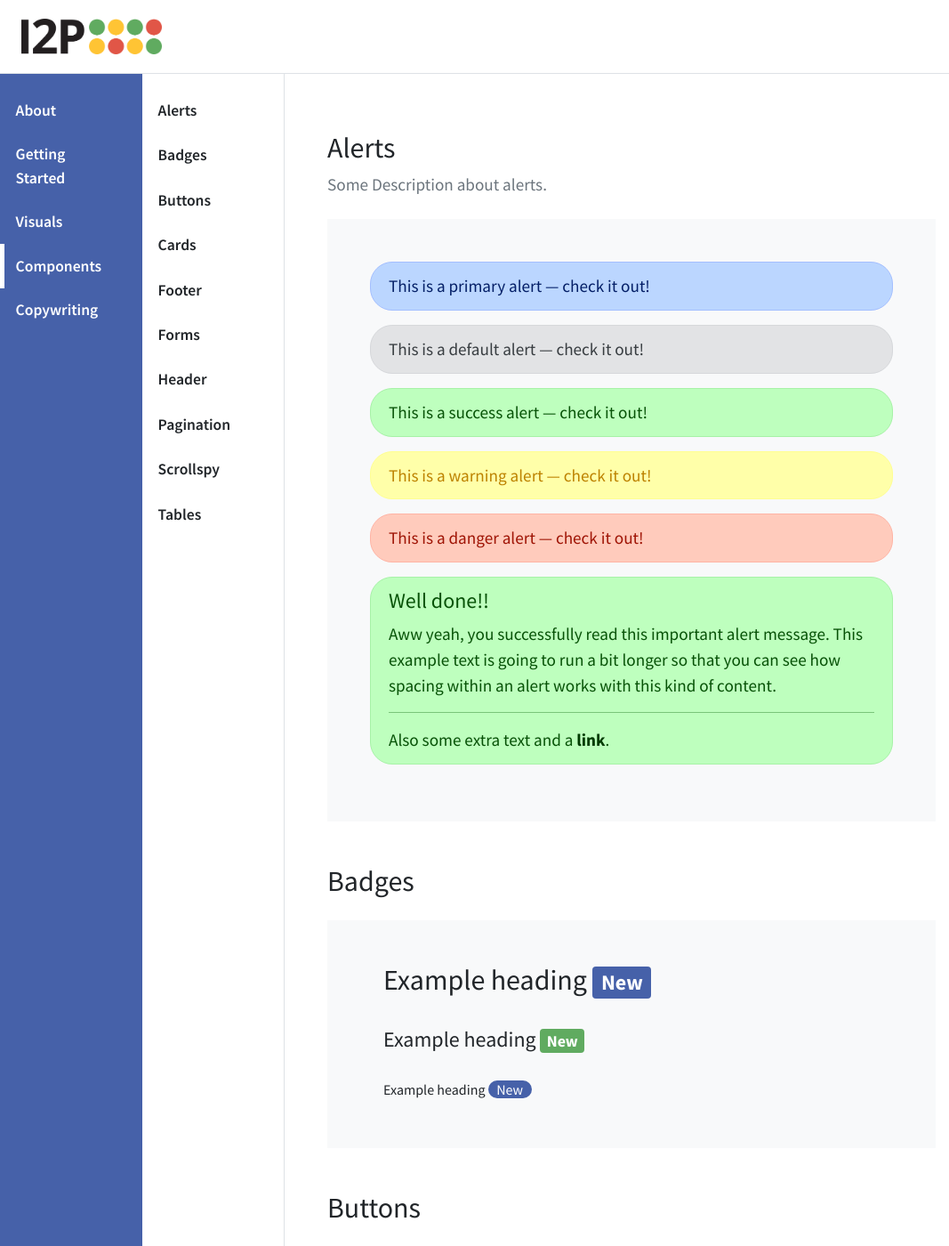
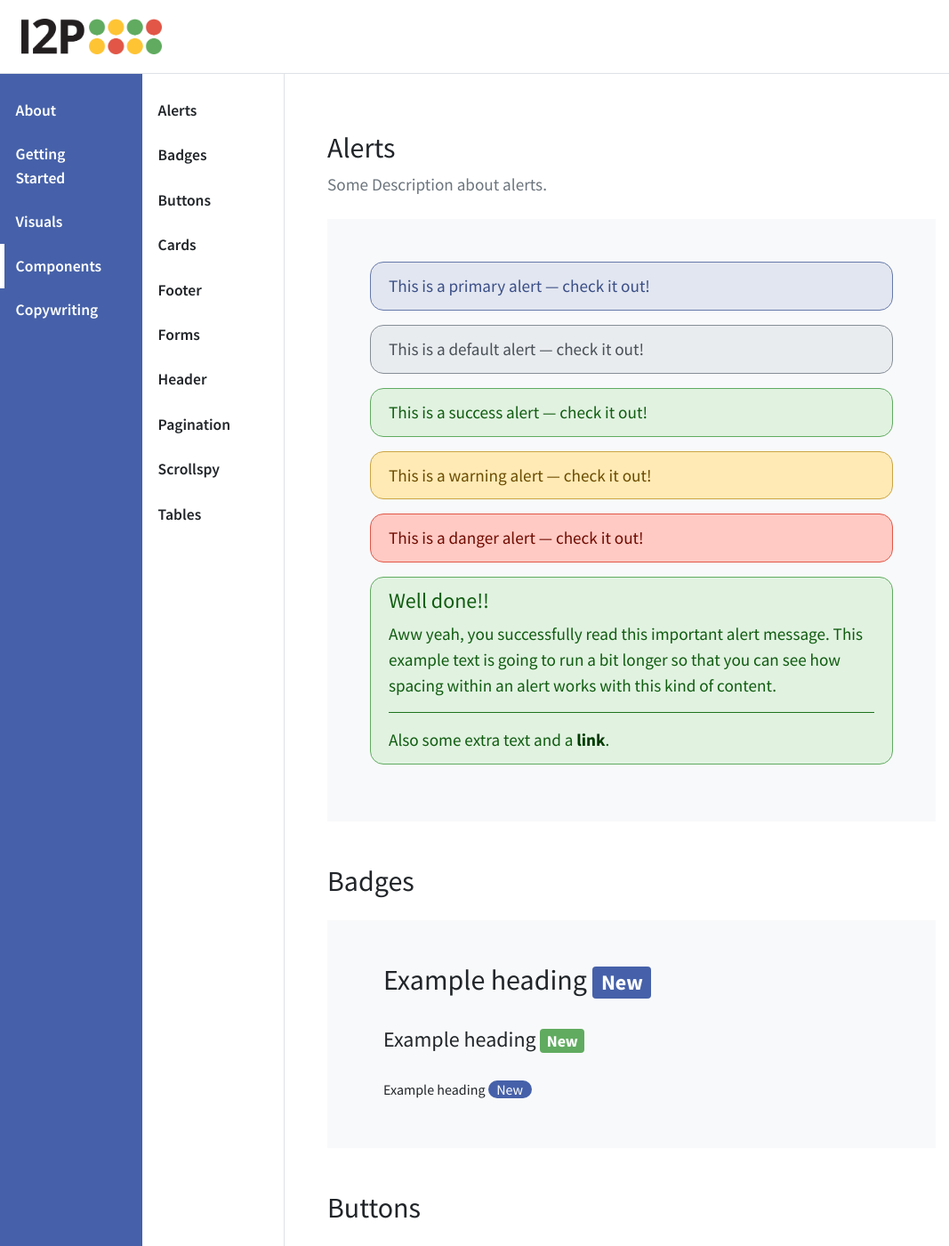
Before and after one commit to uradotdesign/i2p-styleguide, a Jekyll site: the page built from components.md, in a window 1280 px wide and 1400 px high. Shown: the whole window at 89% size, without its empty margins (0-1067 px from the left). Built offline with Jekyll 4.4.1, drawn with Linux system fonts in a browser that asks for light colours.

Commit message:
alerts colors and shape updated

```diff
--- a/assets/styles/components.scss
+++ b/assets/styles/components.scss
@@ -1,39 +1,52 @@
 .alert {
-	border-radius: 25px;
+	border-radius: 15px;
 
 	&-custom {
-		color: #041f67;
-		background-color: #bbd6ff;
-		border-color: #a4bfff;
+		color: #3b4f87;
+		background-color: #e2e6f0;
+		border-color: #6679ac;
 
 		& hr {
-			border-top-color: #7691d9;
+			border-top-color: #6679ac;
 		}
 
 		& .alert-link {
-		color: #000850;
+		color: #081b4f;
 		}
 	}
 	&-primary {
-		color: #041f67;
-		background-color: #bbd6ff;
-		border-color: #a4bfff;
+		color: #3b4f87;
+		background-color: #e2e6f0;
+		border-color: #6679ac;
 
 		& hr {
-			border-top-color: #7691d9;
+			border-top-color: #6679ac;
 		}
 
 		& .alert-link {
-		color: #000850;
+		color: #003600;
+		}
+	}
+	&-secondary {
+		color: $oc-gray-7;
+		background-color: $oc-gray-2;
+		border-color: $oc-gray-6;
+
+		& hr {
+			border-top-color: $oc-gray-6;
+		}
+
+		& .alert-link {
+		color: $oc-gray-8;
 		}
 	}
 	&-success {
-		color: #075207;
-		background-color: #beffbe;
-		border-color: #a7f2a7;
+		color: #105c10;
+		background-color: #e1f2e1;
+		border-color: #60ab60;
 
 		& hr {
-			border-top-color: #7ac57a;
+			border-top-color: #1d731d;
 		}
 
 		& .alert-link {
@@ -41,12 +54,12 @@
 		}
 	}
 	&-warning {
-		color: #bd8200;
-		background-color: #ffffa9;
-		border-color: #ffff92;
+		color: #6b4c00;
+		background-color: #ffeab5;
+		border-color: #cca443;
 
 		& hr {
-			border-top-color: #fff464;
+			border-top-color: #cca443;
 		}
 
 		& .alert-link {
@@ -54,12 +67,12 @@
 		}
 	}
 	&-danger {
-		color: #9f1405;
-		background-color: #ffcbbc;
-		border-color: #ffb4a5;
+		color: #700b00;
+		background-color: #ffcac4;
+		border-color: #e15647;
 
 		& hr {
-			border-top-color: #ff8677;
+			border-top-color: #e15647;
 		}
 
 		& .alert-link {
@@ -355,7 +368,7 @@
 	}
 }
 #styleguide-nav {
-  background-color: $oc-white !important;
+  background-color: $oc-gray-0 !important;
 	.nav-item:hover {
 		box-shadow: inset 0 -5px $primary;
 
```
Also changed, not shown: 2 other files.
